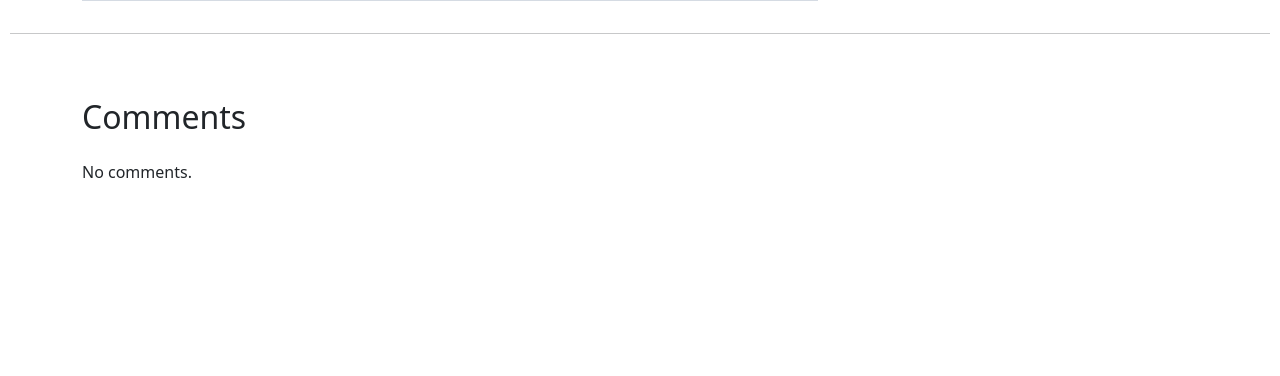
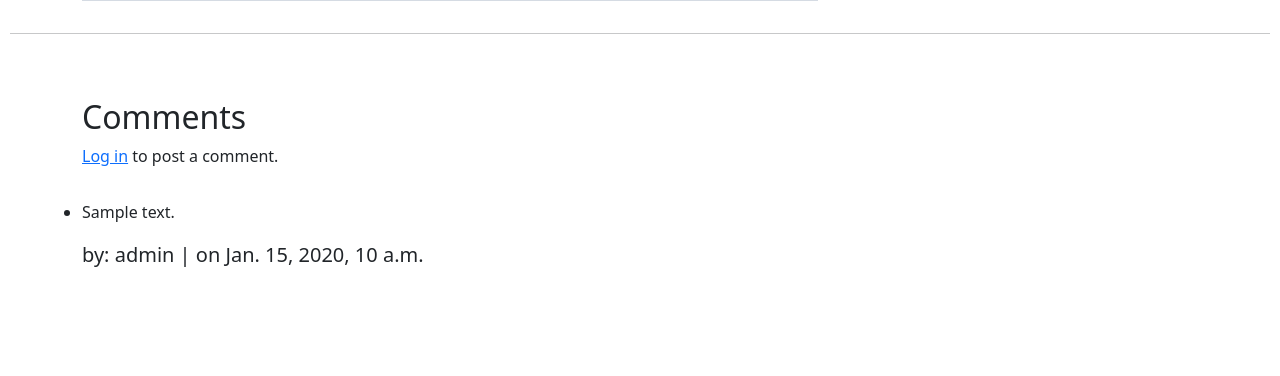
Before and after one commit to jpduduch/commerce-cs50w, a Django app: page /1 in a window 1280 px wide. Shown: the part 730-1106 px from the top of the page. Before the commit the page ends 908 px from the top, so only its background shows below. Run offline with Django 3.2, Linux system fonts and the light colour scheme; data comes from the database, SQL or seed files in the repository; tables that the repository leaves empty hold one stand-in row (values such as "Sample post"); grey boxes marked "Sample" are stand-in pictures; parts of the project's set-up code (start-up, migrations or seed data) failed here and were passed over.

Commit message:
feat: implementing commenting capabilities to the project

```diff
--- a/auctions/forms.py
+++ b/auctions/forms.py
@@ -1,6 +1,6 @@
 from django import forms
 
-from .models import Listing, Bid
+from .models import Listing, Bid, Comment
 
 class ListingForm(forms.ModelForm):
     class Meta:
@@ -40,3 +40,18 @@ class BiddingForm(forms.ModelForm):
                 "class": "form-control"
             })
         }
+
+class CommentingForm(forms.ModelForm):
+    class Meta:
+        model = Comment
+        fields = [
+            "message"
+        ]
+        labels = {
+            "message": "Write something:"
+        }
+        widgets = {
+            "message": forms.Textarea(attrs={
+                "class": "form-control"
+            })
+        }
--- a/auctions/static/auctions/styles.css
+++ b/auctions/static/auctions/styles.css
@@ -1,3 +1,8 @@
 body {
     padding: 10px;
 }
+
+textarea {
+    height: 120px;
+    resize: vertical;
+}
--- a/auctions/templates/auctions/listing.html
+++ b/auctions/templates/auctions/listing.html
@@ -19,7 +19,7 @@
                     <form action="{% url 'place_bid' listing.id %}" method="post">
                         {% csrf_token %}
                         <div class="d-flex flex-column gap-1 my-4">
-                            {{ form }}
+                            {{ form_bid }}
                             <input type="submit" class="btn btn-primary" value="Place bid">
                         </div>
                     </form>
@@ -32,6 +32,23 @@
     <hr>
     <section class="container-lg py-5">
         <h2>Comments</h2>
+
+        {% if user.is_authenticated %}
+            <form action="{% url "post_comment" listing.id %}" method="post">
+                {% csrf_token %}
+                <div class="d-flex flex-column gap-3 my-4 col-12 col-md-6 col-lg-8">
+                    {{ form_comment }}
+                    <input type="submit" class="btn btn-primary" value="Post">
+                </div>
+            </form>
+        {% else %}
+            <div>
+                <p>
+                    <a href="{% url "login" %}">Log in</a> to post a comment.
+                </p>
+            </div>
+        {% endif %}
+
         <div class="row justify-content-center py-3">
             <ul>
                 {% for comment in comments %}
--- a/auctions/urls.py
+++ b/auctions/urls.py
@@ -9,5 +9,6 @@ urlpatterns = [
     path("register", views.register, name="register"),
     path("new-listing", views.create_listing, name="create"),
     path("<int:listing_id>", views.listing, name="listing"),
-    path("<int:listing_id>/bid", views.place_bid, name="place_bid")
+    path("<int:listing_id>/bid", views.place_bid, name="place_bid"),
+    path("<int:listing_id>/comment", views.post_comment, name="post_comment")
 ]
--- a/auctions/views.py
+++ b/auctions/views.py
@@ -7,7 +7,7 @@ from django.urls import reverse
 from django.views.decorators.http import require_POST
 
 from .models import User, Listing, Comment
-from .forms import ListingForm, BiddingForm
+from .forms import ListingForm, BiddingForm, CommentingForm
 
 
 def index(request):
@@ -96,11 +96,15 @@ def create_listing(request):
 def listing(request, listing_id):
 
     listing = get_object_or_404(Listing, pk=listing_id)
-    form = BiddingForm()
+    form_bid = BiddingForm()
+    comments = Comment.objects.filter(listing=listing_id).order_by("-date")
+    form_comments = CommentingForm()
 
     return render(request, "auctions/listing.html", {
         "listing": listing,
-        "form": form
+        "form_bid": form_bid,
+        "comments": comments,
+        "form_comment": form_comments
 
     })
 
@@ -113,25 +117,60 @@ def place_bid(request, listing_id):
     if not request.user.is_authenticated:
         return redirect("login")
 
-    form = BiddingForm(request.POST)
     listing = get_object_or_404(Listing, pk=listing_id)
+    form_bid = BiddingForm(request.POST)
+    comments = Comment.objects.filter(listing=listing_id).order_by("-date")
+    form_comments = CommentingForm()
 
-    if not form.is_valid():
+    if not form_bid.is_valid():
         return render(request, "auctions/listing.html", {
             "listing": listing,
-            "form": form
+            "form_bid": form_bid,
+            "comments": comments,
+            "form_comment": form_comments
         })
 
-    if form.cleaned_data["value"] <= listing.current_price:
-        form.add_error("value", "Bid must be higher than current price.")
+    if form_bid.cleaned_data["value"] <= listing.current_price:
+        form_bid.add_error("value", "Bid must be higher than current price.")
         return render(request, "auctions/listing.html", {
-            "listing": listing,
-            "form": form
+           "listing": listing,
+            "form_bid": form_bid,
+            "comments": comments,
+            "form_comment": form_comments
         })
 
-    bid = form.save(commit=False)
+    bid = form_bid.save(commit=False)
     bid.bidder = request.user
     bid.listing = listing
     bid.save()
 
     return redirect("listing", listing_id=listing_id)
+
+
+def post_comment(request, listing_id):
+
+    if not request.method == "POST":
+        return redirect("listing", listing_id=listing_id)
+
+    if not request.user.is_authenticated:
+        return redirect("login")
+
+    form_comment = CommentingForm(request.POST)
+    listing = get_object_or_404(Listing, pk=listing_id)
+    form_bid = BiddingForm()
+    comments = Comment.objects.filter(listing=listing_id).order_by("-date")
+
+    if not form_comment.is_valid():
+        return render(request, "auctions/listing.html", {
+            "listing": listing,
+            "form_bid": form_bid,
+            "form_comment": form_comment,
+            "comments": comments
+        })
+
+    comment = form_comment.save(commit=False)
+    comment.author = request.user
+    comment.listing = listing
+    comment.save()
+
+    return redirect("listing", listing_id=listing_id)
```
